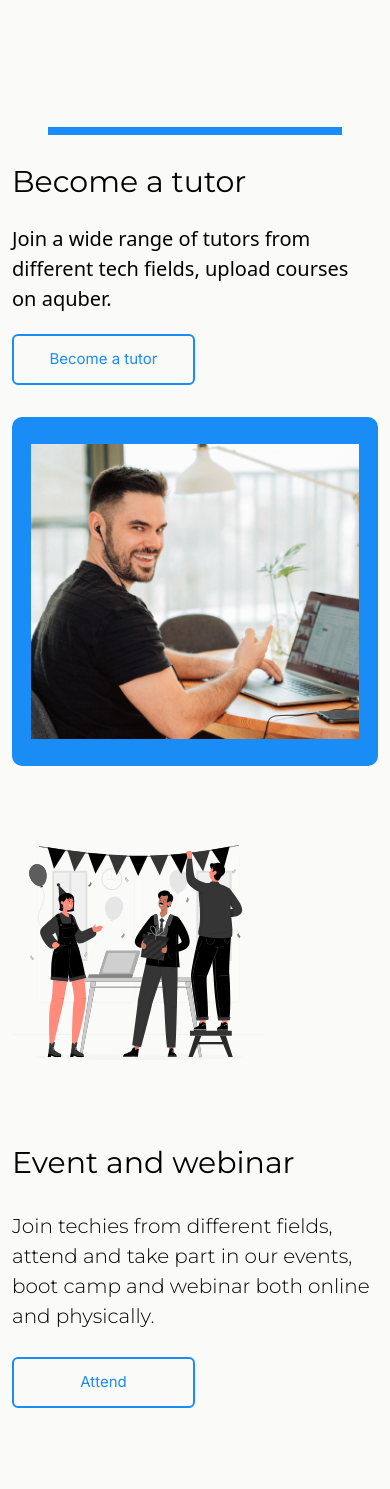
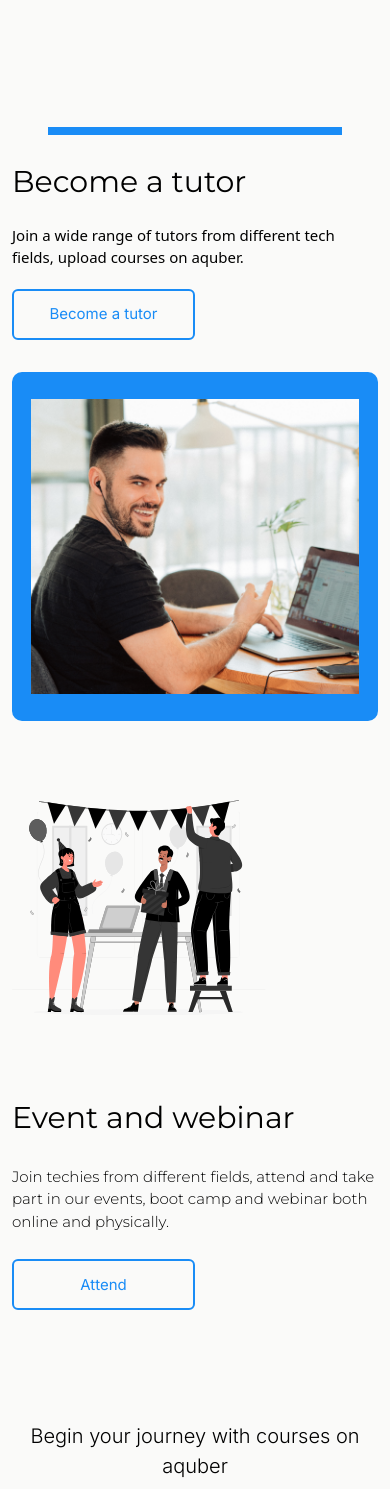
Before and after one commit to AChris-T/Aqubar, a React (Vite) app: page / in a window 390 px wide. Shown: the part 5527-7016 px from the top of the page. Built offline with nearby package versions, Linux system fonts and the light colour scheme; a web font is replaced by a local one.

Commit message:
landingPage

```diff
--- a/src/Components/LandingPageComponents/Tutor.jsx
+++ b/src/Components/LandingPageComponents/Tutor.jsx
@@ -8,7 +8,7 @@ const Tutor = () => {
         <div className="flex flex-col justify-between gap-8 lg:flex-row">
         <div className="flex gap-[20px] flex-col">
             <h5 className="md:text-[50px] text-[30px] font-Montserrat font-medium text-[#000] flex text-center">Become a tutor</h5>
-            <p className="md:w-[600px] md:text-[20px] text-[20px] font-light">Join a wide range of tutors from different tech fields, upload courses on aquber.</p>
+            <p className="md:w-[600px] md:text-[20px] text-[15px] font-light">Join a wide range of tutors from different tech fields, upload courses on aquber.</p>
             <button className="border-2 border-[#198cf6] rounded-md text-[#198cf6] font-inter text-[15px] w-[183px] h-[51px] hover:bg-[#198cf6] hover:text-[#fff]">Become a tutor</button>
         </div>
         <div className="md:w-[501px] h-[349px] rounded-[10px] bg-[#198cf6] px-[19px] py-[27px] ">
@@ -21,7 +21,7 @@ const Tutor = () => {
            </div>
            <div className="flex flex-col gap-[26px] lg:-ml-20">
            <h3 className="text-[#000] font-Montserrat md:text-[50px] text-[30px] font-normal flex text-center ">Event and webinar</h3>
-           <p className="md:text-[20px] text-[20px] font-Montserrat font-light text-[#000]">Join techies from different fields, attend and take
+           <p className="md:text-[20px] text-[15px] font-Montserrat font-light text-[#000]">Join techies from different fields, attend and take
                 part in our events, boot camp and webinar both
                 online and physically.
             </p>
```
